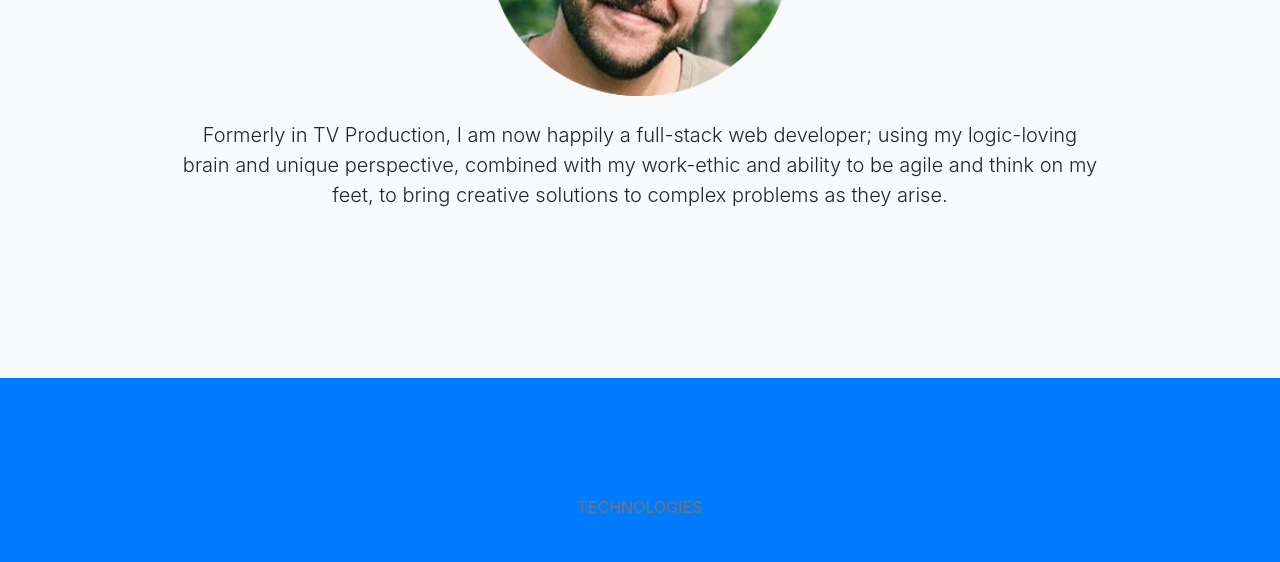
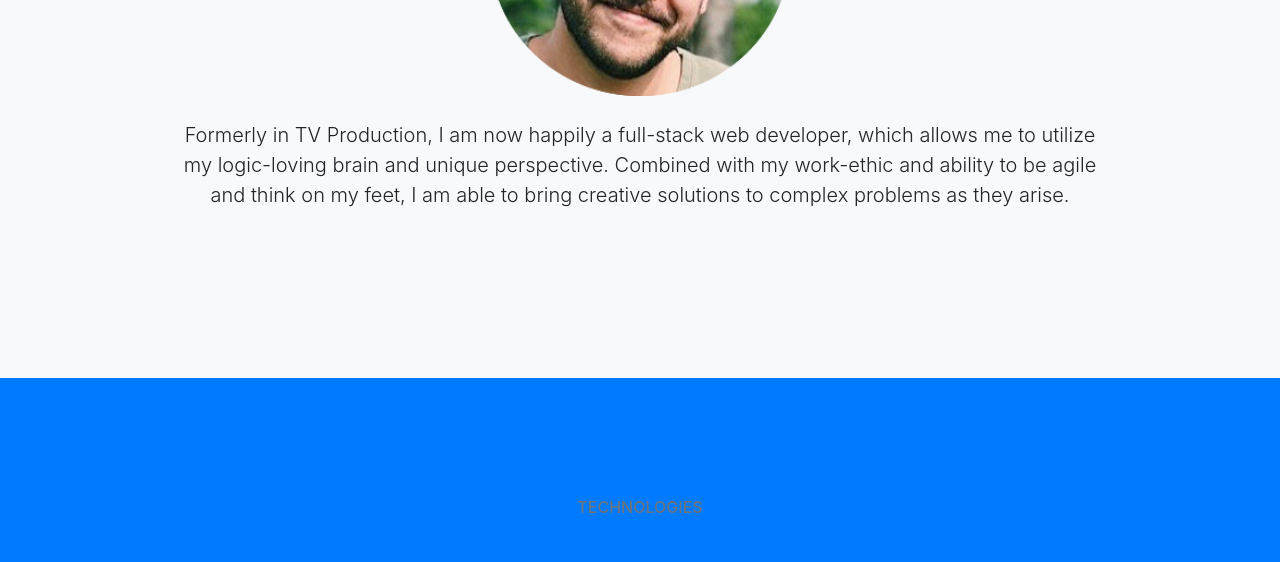
Before and after one commit to ecmisra/ecmisra-portfolio, a website with bundled scripts: page index.html in a window 1280 px wide. Shown: the part 1160-1722 px from the top of the page. Built offline with nearby package versions, Linux system fonts and the light colour scheme; files whose address does not match are found by name.

Commit message:
updated summary paragraph

```diff
--- a/index.html
+++ b/index.html
@@ -81,9 +81,9 @@
             <br/>
             <br/>
             <p class="lead mb-5">Formerly in TV Production, I am now happily a
-              full-stack web developer; using my logic-loving brain and unique
-              perspective, combined with my work-ethic and ability to be agile and think on my feet,
-              to bring creative solutions to complex problems as they arise.
+              full-stack web developer, which allows me to utilize my logic-loving brain and unique
+              perspective. Combined with my work-ethic and ability to be agile and think on my feet,
+              I am able to bring creative solutions to complex problems as they arise.
             <!-- <a class="btn btn-dark btn-xl js-scroll-trigger" href="#services">What We Offer</a> -->
           </div>
         </div>
```
